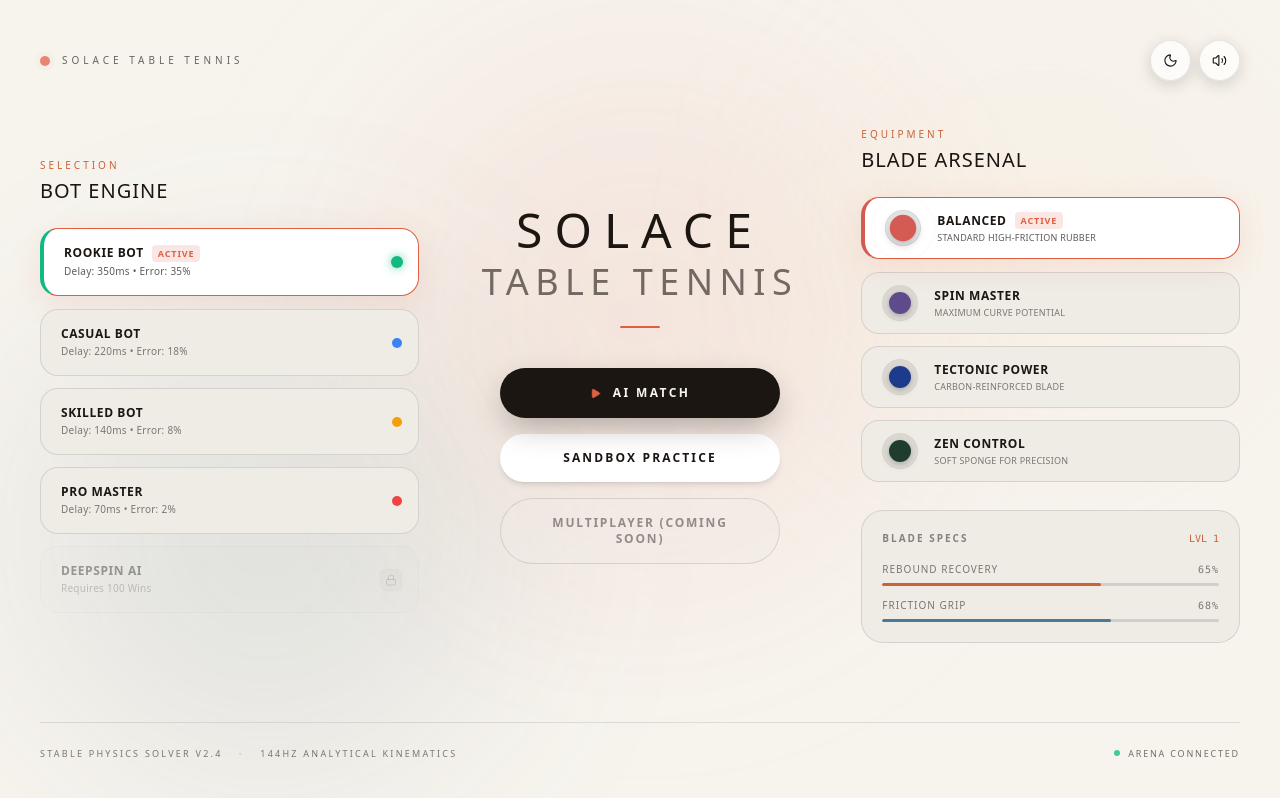
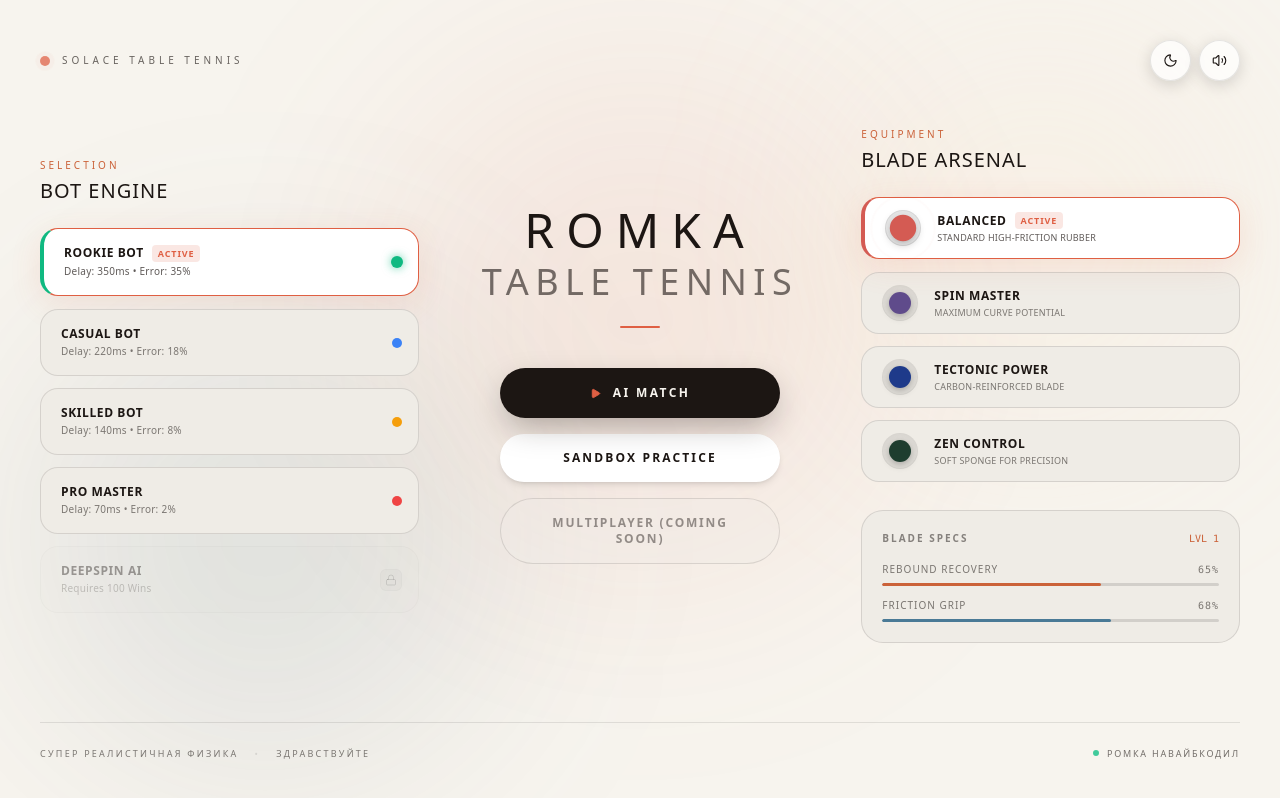
Before and after one commit to Kingrane/little-tennis, a React (Vite) app: page / in a window 1280 px wide. Built offline with nearby package versions, Linux system fonts and the light colour scheme.

Commit message:
исправления

```diff
--- a/index.html
+++ b/index.html
@@ -1,12 +1,15 @@
 <!doctype html>
 <html lang="en">
+
 <head>
   <meta charset="UTF-8" />
   <meta name="viewport" content="width=device-width, initial-scale=1.0" />
-    <title>Premium Minimal Table Tennis</title>
+  <title>ромка теннис</title>
 </head>
+
 <body>
   <div id="root"></div>
   <script type="module" src="/src/main.tsx"></script>
 </body>
+
 </html>
--- a/src/components/MainMenu.tsx
+++ b/src/components/MainMenu.tsx
@@ -261,7 +261,7 @@ export const MainMenu: React.FC<MainMenuProps> = ({
           <div className="flex flex-col gap-2 mb-10 select-none pointer-events-none">
             <h1 className={`text-5xl tracking-[0.25em] font-light uppercase transition-colors duration-300 ${isDark ? "text-[#EAE3DC]" : "text-[#1C1613]"
               }`}>
-              SOLACE
+              ROMKA
             </h1>
             <h1 className={`text-4xl tracking-[0.18em] font-extralight uppercase transition-colors duration-300 ${isDark ? "text-white/60" : "text-[#1C1613]/60"
               }`}>
@@ -462,16 +462,16 @@ export const MainMenu: React.FC<MainMenuProps> = ({
       <footer className={`w-full max-w-7xl mx-auto flex flex-col sm:flex-row justify-between items-center gap-4 border-t pt-6 z-10 text-[9px] tracking-[0.25em] uppercase mt-8 transition-colors duration-300 ${isDark ? "border-white/[0.04] text-white/30" : "border-[#1C1613]/10 text-[#1C1613]/55"
         }`}>
         <div className="flex items-center gap-4">
-          <span>STABLE PHYSICS SOLVER V2.4</span>
+          <span>супер реалистичная физика</span>
           <span className={`hidden sm:inline transition-colors duration-300 ${isDark ? "text-white/10" : "text-black/10"
             }`}>•</span>
-          <span>144HZ ANALYTICAL KINEMATICS</span>
+          <span>здравствуйте</span>
         </div>
 
         <div className="flex items-center gap-2">
           <span className="w-1.5 h-1.5 bg-emerald-500 rounded-full animate-pulse" />
           <span className={`tracking-[0.2em] font-medium transition-colors duration-300 ${isDark ? "text-white/45" : "text-[#1C1613]/60"
-            }`}>ARENA CONNECTED</span>
+            }`}>ромка навайбкодил</span>
         </div>
       </footer>
     </div>
```
Lines whose indentation alone changed are shown as unchanged.
